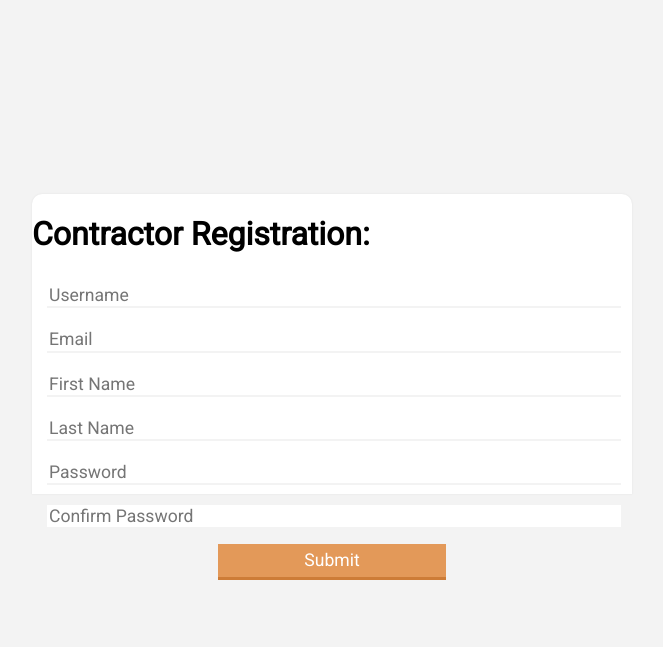
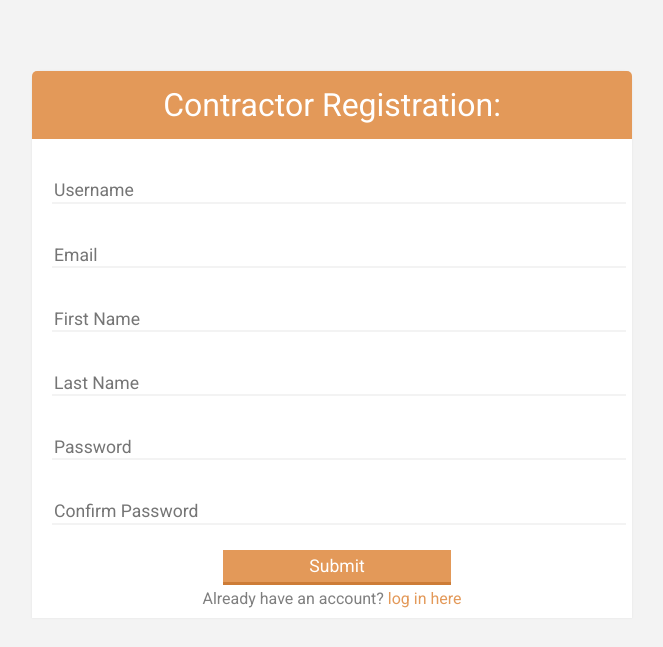
Before and after one commit to SeedyROM/adu-hack, a Django app: page /accounts/register_contractor in a window 1280 px wide. Shown: the part 69-716 px from the top of the page, without its empty margins (308-971 px from the left). Run offline with Django 3.2, Linux system fonts and the light colour scheme.

Commit message:
forms styled

```diff
--- a/client/static/css/style.css
+++ b/client/static/css/style.css
@@ -36,6 +36,7 @@ input:-webkit-autofill {
   justify-content: center;
   align-items: center; }
   .center span {
+    text-align: center;
     color: #7f7f7f; }
     .center span a {
       color: #e39959; }
@@ -285,7 +286,9 @@ header h1, .reviews h1 {
   margin: 10px; }
 
 .center .loginWrap {
-  height: auto; }
+  text-align: center;
+  height: auto;
+  padding-bottom: 10px; }
   .center .loginWrap form {
     padding: 20px;
     padding-bottom: 0; }
--- a/client/static/css/style.scss
+++ b/client/static/css/style.scss
@@ -46,6 +46,7 @@ input:-webkit-autofill {
   justify-content: center;
   align-items: center;
   span {
+    text-align: center;
     color: #7f7f7f;
     a {
       color: #e39959;
@@ -370,7 +371,9 @@ header h1, .reviews h1 {
 }
 
 .center .loginWrap {
+  text-align: center;
   height: auto;
+  padding-bottom: 10px;
   form {
     padding: 20px;
     padding-bottom: 0;
--- a/templates/accounts/login.html
+++ b/templates/accounts/login.html
@@ -23,7 +23,7 @@
                     <input class="orangeBtn" type="submit" value="Log In">
                 </form>
 
-                <span>Don't have an account? <a href="{% url 'accounts:register_property_owner_user' %}">sign up here</a></span>
+                <span>Don't have an account?<br> <a href="{% url 'accounts:register_property_owner_user' %}">sign up as home owner</a> or <a href="{% url 'accounts:register_contractor_user' %}">sign up as contractor</a></span>
             </div>
         </section>
     </div>
--- a/templates/accounts/register-contractor.html
+++ b/templates/accounts/register-contractor.html
@@ -2,13 +2,14 @@
 
 {% block content %}
     <div class="center">
-        <section>
-            <h1>Contractor Registration:</h1>
+        <section class="loginWrap">
+            <p>Contractor Registration:</p>
             <form action="{% url 'accounts:register_contractor_user' %}" method="post" enctype="multipart/form-data">
                 {% csrf_token %}
                 {% include 'accounts/partials/_register_common.html' %}
                 <input class="orangeBtn" type="submit">
             </form>
+            <span>Already have an account? <a href="{% url 'accounts:login' %}">log in here</a></span>
         </section>
     </div>
 {% endblock content %}
--- a/templates/index.html
+++ b/templates/index.html
@@ -6,7 +6,7 @@
         <form action="{% url 'connections:search' %}" method="GET">
             <input type="text" name="q" placeholder="Search for contractors...">
         </form>
-        <p>Contractor? &nbsp;&nbsp;<a href="#">Login Here</a></p>
+        <p>Contractor? &nbsp;&nbsp;<a href="{% url 'accounts:login' %}">Login Here</a></p>
     </section>
     <section class="works">
         <ul>
```
Also changed, not shown: 1 other file.
